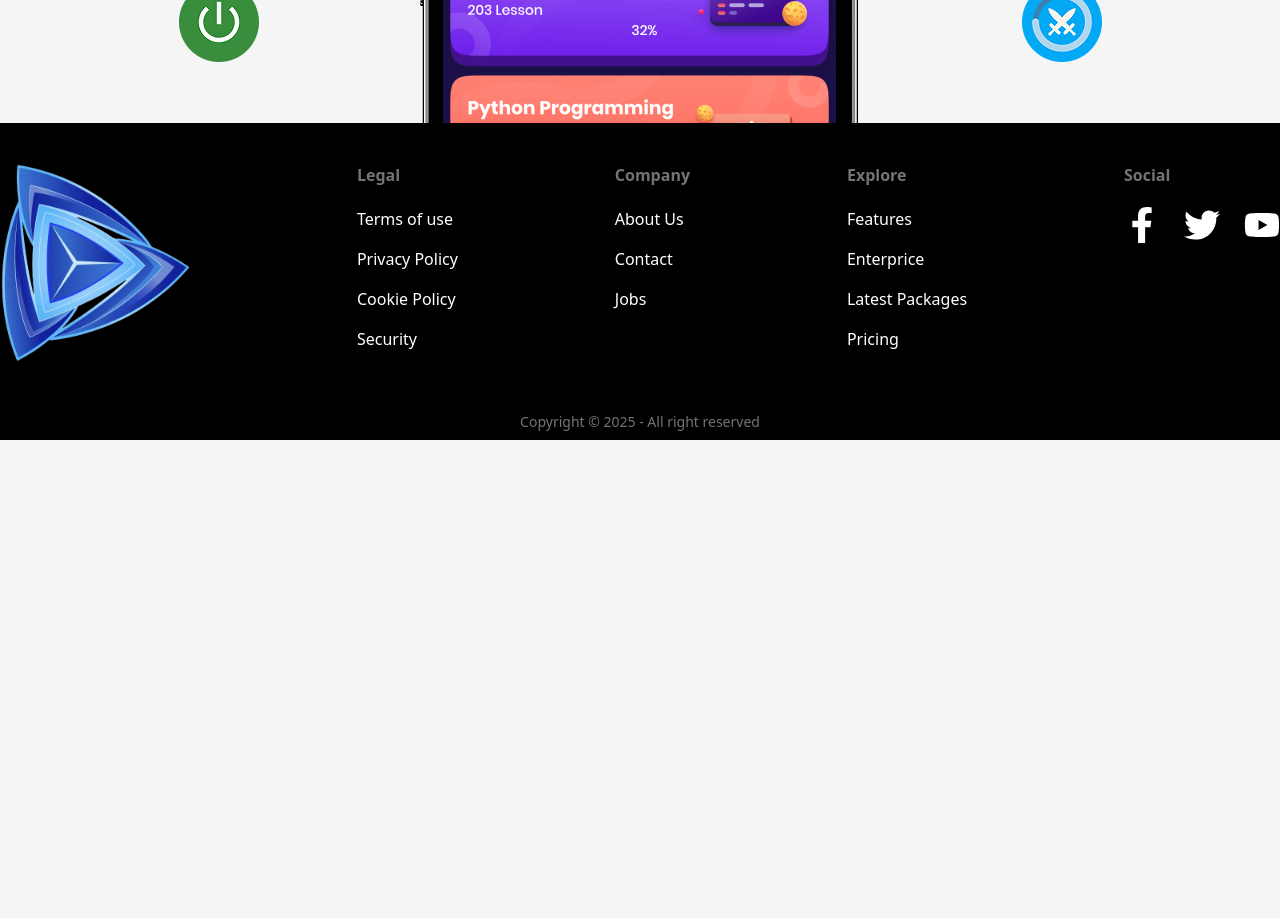
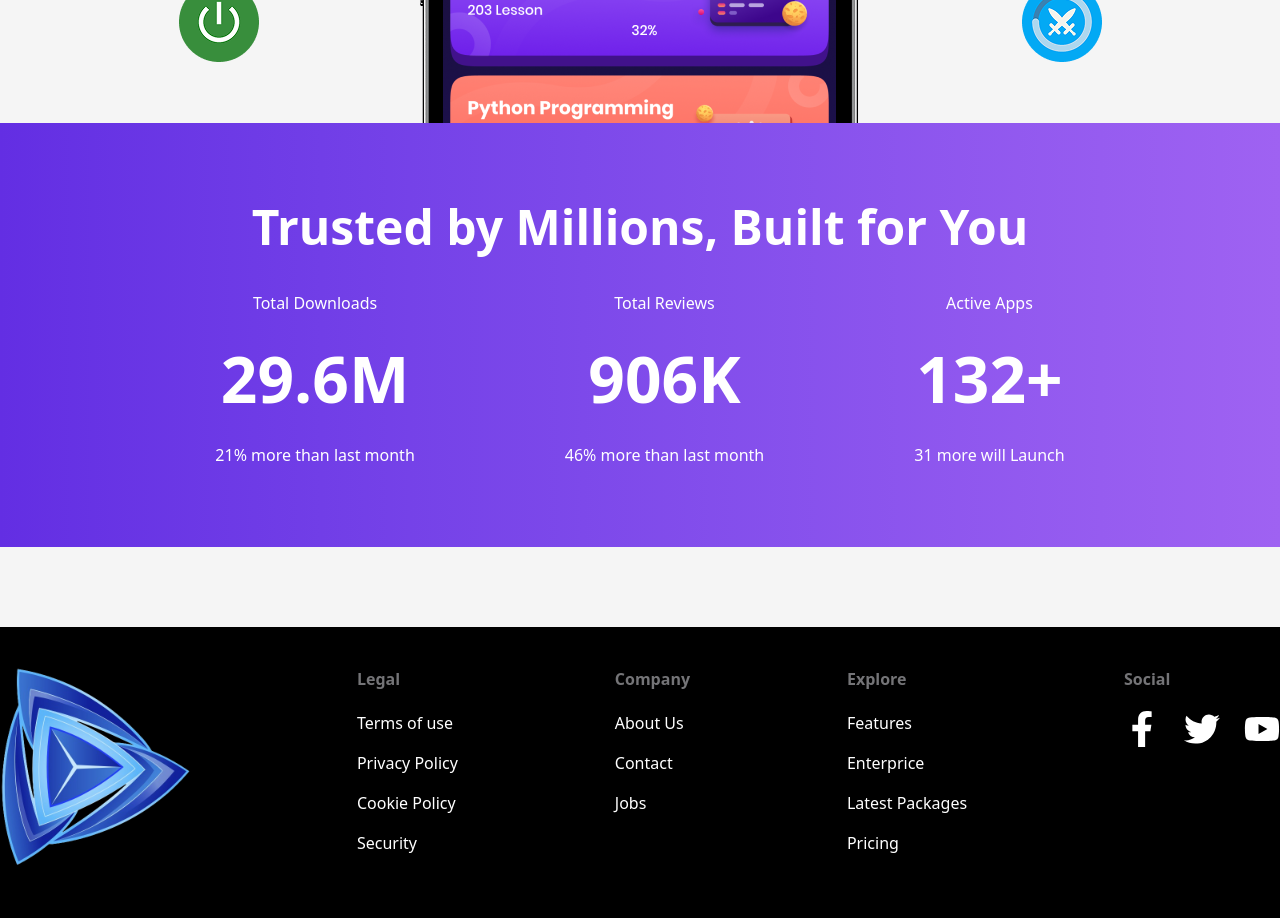
Before and after one commit to hafiz-al-asad-code/hero-apps, a React (Vite) app: page / in a window 1280 px wide. Shown: the part 1160-2078 px from the top of the page. Before the commit the page ends 1600 px from the top, so only its background shows below. Built offline with nearby package versions, Linux system fonts and the light colour scheme.

Commit message:
added states section

```diff
--- a/src/components/Banner/Banner.jsx
+++ b/src/components/Banner/Banner.jsx
@@ -10,6 +10,7 @@
     <div className='max-w-[1440px] mx-auto text-center'>
       <h1 className='text-[72px] font-semibold leading-[84px] mt-[80px]'>We Build<br /> <span className='font-black bg-gradient-to-r from-[#632ee3] to-[#9f62f2] bg-clip-text text-transparent'>Productive</span> Apps</h1>
       <p className='text-[#b3bbc1] text-xl mt-4 mb-10'>At HERO.IO , we craft innovative apps designed to make everyday life simpler, smarter, and more exciting.<br /> Our goal is to turn your ideas into digital experiences that truly make an impact.</p>
+
       <div className='flex justify-center items-center gap-4 mb-10'>
         <a href="https://play.google.com/store/games?hl=en" target='_blank'>
           <button className='py-3 px-6 flex items-center gap-2.5 rounded-[4px] border border-[#d2d2d2] cursor-pointer'>
@@ -17,6 +18,7 @@
             <p className='text-xl font-semibold'>Google Play</p>
           </button>
         </a>
+
         <a href="https://www.apple.com/app-store/" target='_blank'>
           <button className='py-3 px-6 flex items-center gap-2.5 rounded-[4px] border border-[#d2d2d2] cursor-pointer'>
             <img src={appStoreImg} alt="" />
@@ -24,6 +26,7 @@
           </button>
         </a>
       </div>
+
       <figure><img className='mx-auto' src={bannerImg} alt="" /></figure>
     </div>
   );
--- /dev/null
+++ b/src/components/States/States.jsx
@@ -0,0 +1,32 @@
+import React from 'react';
+
+const States = () => {
+  return (
+    <div className='bg-gradient-to-r from-[#632ee3] to-[#9f62f2] text-white py-20 mb-20'>
+      <h2 className='text-5xl font-bold text-center mb-10'>Trusted by Millions, Built for You</h2>
+
+      <div className='flex justify-center items-center gap-[150px] text-center'>
+        {/* first */}
+        <div className='space-y-4'>
+          <p>Total Downloads</p>
+          <h1 className='text-[64px] font-extrabold'>29.6M</h1>
+          <p>21% more than last month</p>
+        </div>
+        {/* middle */}
+        <div className='space-y-4'>
+          <p>Total Reviews</p>
+          <h1 className='text-[64px] font-extrabold'>906K</h1>
+          <p>46% more than last month</p>
+        </div>
+        {/* last */}
+        <div className='space-y-4'>
+          <p>Active Apps</p>
+          <h1 className='text-[64px] font-extrabold'>132+</h1>
+          <p>31 more will Launch</p>
+        </div>
+      </div>
+    </div>
+  );
+};
+
+export default States;
--- a/src/pages/Home/Home.jsx
+++ b/src/pages/Home/Home.jsx
@@ -1,10 +1,12 @@
 import React from 'react';
 import Banner from '../../components/Banner/Banner';
+import States from '../../components/States/States';
 
 const Home = () => {
   return (
     <div>
       <Banner></Banner>
+      <States></States>
     </div>
   );
 };
```
